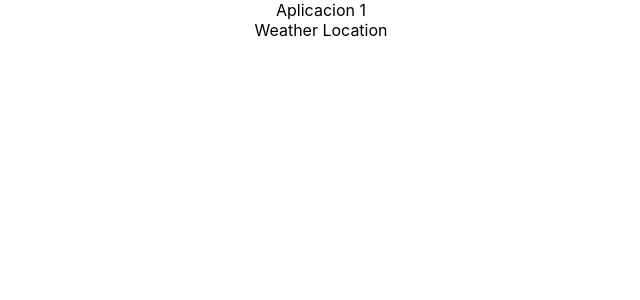
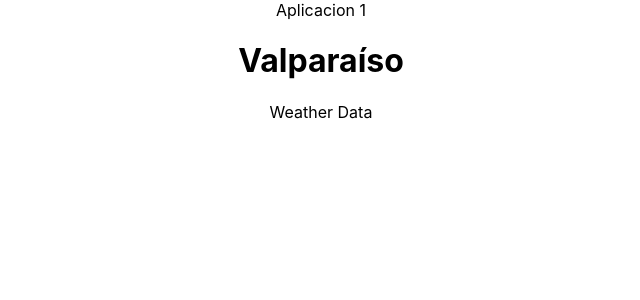
Before and after one commit to kpeet/weather-location-react, a React (Create React App) app: page / in a window 1280 px wide. Shown: the top 300 px of the page, without its empty margins (319-959 px from the left). Built offline with nearby package versions, Linux system fonts and the light colour scheme.

Commit message:
Clase 14 Componentes Location y Weather Data en Weather Location

```diff
--- /dev/null
+++ b/src/components/Location.js
@@ -0,0 +1,8 @@
+import React from 'react';
+
+const Location = () => (
+
+    <div><h1>Valparaíso</h1></div>
+);
+
+export default Location;
--- /dev/null
+++ b/src/components/WeatherData.js
@@ -0,0 +1,9 @@
+import React from 'react';
+
+
+const WeatherData = () => (
+
+    <div> Weather Data </div>
+);
+
+export default WeatherData;
--- a/src/components/WeatherLocation.js
+++ b/src/components/WeatherLocation.js
@@ -1,8 +1,12 @@
-import React from 'react'; //importacion de react en el archivo
+import React from 'react';
+import Location from './Location'
+import WeatherData from './WeatherData'
 
-const WeatherLocation = () => ( //codigo con react, Componente funcional
-    <div>Weather Location</div>
-);
-
-
+const WeatherLocation = () => (
+                                <div>
+                                    <Location>
+                                    </Location>
+                                    <WeatherData/>
+                                </div>
+                                );
 export default WeatherLocation;
```
